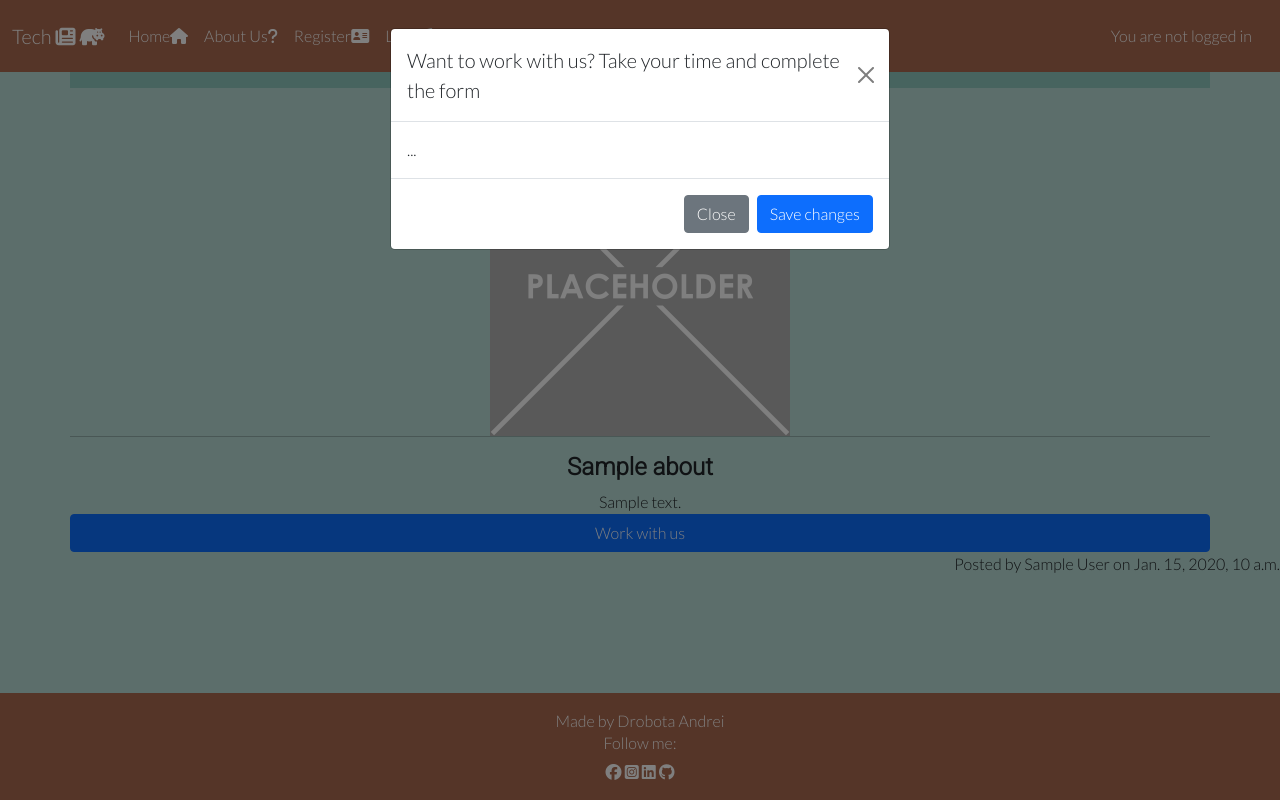
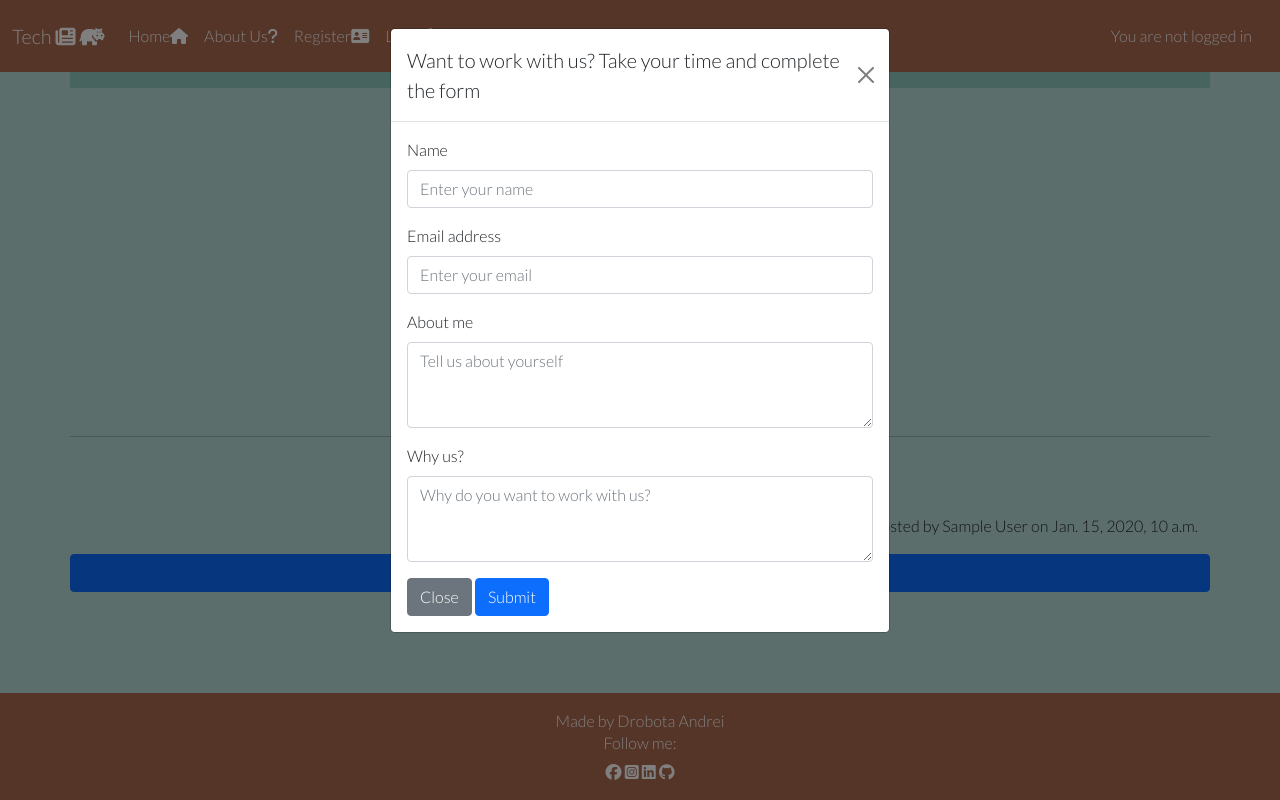
Before and after one commit to andreidrobota/milestone4, a Django app: template aboutapp/templates/about/about.html in a window 1280 px wide, after a click on "Work with us". Run offline with Django 3.2, Linux system fonts and the light colour scheme; the template is opened without the code that fills it: most values are stand-ins (such as "Sample title", 1, 10 or a date in 2020); some libraries are stand-ins or nearby versions.

Commit message:
Feat: Finished the Work With us Modal + Backend for it

```diff
--- a/aboutapp/models.py
+++ b/aboutapp/models.py
@@ -2,6 +2,7 @@ from django.db import models
 from django.contrib.auth.models import User
 
 # Create your models here.
+
 
 class AboutApp(models.Model):
     title = models.CharField(max_length=150)
--- a/aboutapp/templates/about/about.html
+++ b/aboutapp/templates/about/about.html
@@ -13,8 +13,13 @@
             {{ about.content | safe }}
         </div>
     </div>
+    <div class="row">
+        <div class="col text-right">
+            <p class="text-end">Posted by {{ about.author }} on {{ about.renewed_on }}</p>
+        </div>
+    </div>
     <!-- Work with us button and modal -->
-    <div class="row">
+    <div class="row mb-2">
         <!-- Button trigger modal -->
         <button type="button" class="btn btn-primary" data-bs-toggle="modal" data-bs-target="#workModal">
             Work with us
@@ -29,21 +34,32 @@
                         <button type="button" class="btn-close" data-bs-dismiss="modal" aria-label="Close"></button>
                     </div>
                     <div class="modal-body">
-                        ...
-                    </div>
-                    <div class="modal-footer">
-                        <button type="button" class="btn btn-secondary" data-bs-dismiss="modal">Close</button>
-                        <button type="button" class="btn btn-primary">Save changes</button>
+                        <form action="{% url 'submit_work_request' %}" method="post">
+                            {% csrf_token %}
+                            <div class="mb-3">
+                                <label for="name" class="form-label">Name</label>
+                                <input type="text" class="form-control" id="name" name="name" placeholder="Enter your name" required>
+                            </div>
+                            <div class="mb-3">
+                                <label for="email" class="form-label">Email address</label>
+                                <input type="email" class="form-control" id="email" name="email" placeholder="Enter your email" required>
+                            </div>
+                            <div class="mb-3">
+                                <label for="about_me" class="form-label">About me</label>
+                                <textarea class="form-control" id="about_me" name="about_me" rows="3" placeholder="Tell us about yourself" required></textarea>
+                            </div>
+                            <div class="mb-3">
+                                <label for="why_us" class="form-label">Why us?</label>
+                                <textarea class="form-control" id="why_us" name="why_us" rows="3" placeholder="Why do you want to work with us?" required></textarea>
+                            </div>
+                            <button type="button" class="btn btn-secondary" data-bs-dismiss="modal">Close</button>
+                            <button type="submit" class="btn btn-primary">Submit</button>
+                        </form>
                     </div>
                 </div>
             </div>
         </div>
+
     </div>
 </div>
-<div class="row">
-    <div class="col text-right">
-        <p class="text-end">Posted by {{ about.author }} on {{ about.renewed_on }}</p>
-    </div>
-</div>
-</div>
 {% endblock content %}
--- a/newspage/admin.py
+++ b/newspage/admin.py
@@ -1,20 +1,22 @@
 from django.contrib import admin
 from .models import News, Comment
 from django_summernote.admin import SummernoteModelAdmin
+
 
 @admin.register(News)
 class NewsAdmin(SummernoteModelAdmin):
 
     list_display = ('title', 'slug', 'status', 'posting_date')
     search_fields = ['title']
-    list_filter = ('status','posting_date',)
+    list_filter = ('status', 'posting_date',)
     prepopulated_field = {'slug': ('title',)}
     summernote_fields = ('content',)
+
 
 @admin.register(Comment)
 class CommentAdmin(SummernoteModelAdmin):
 
-    list_display = ('post','added_on', 'approved')
+    list_display = ('post', 'added_on', 'approved')
 
 
 # Register your models here.
--- a/newspage/models.py
+++ b/newspage/models.py
@@ -42,4 +42,5 @@ class Comment(models.Model):
         ordering = ["added_on"]
 
     def __str__(self):
-        return f"Comment with the content of '{self.body}' written by {self.author}"
+        return f"Comment with the content of '{self.body}' " \
+                f"written by {self.author}"
--- a/static/css/style.css
+++ b/static/css/style.css
@@ -87,3 +87,9 @@ nav a:hover {
 .margin-top{
     margin-top: 100px;
 }
+
+/* Buttons */
+
+.btn-work {
+    margin-bottom: 10px;
+}
--- a/technews/settings.py
+++ b/technews/settings.py
@@ -29,7 +29,7 @@ TEMPLATES_DIR = os.path.join(BASE_DIR, 'templates')
 SECRET_KEY = os.environ.get("SECRET_KEY")
 
 # SECURITY WARNING: don't run with debug turned on in production!
-DEBUG = False
+DEBUG = True
 
 ALLOWED_HOSTS = [
     '8000-andreidrobot-milestone4-8mdzc6ulsja.ws-eu110.gitpod.io',
--- a/templates/base.html
+++ b/templates/base.html
@@ -99,10 +99,10 @@
     <footer class="footer mt-auto py-3 brown-bg">
         <p class="m-0 text-center text-white">Made by Drobota Andrei</p>
         <article class="m-0 text-center text-white"><h6>Follow me: </h6>
-            <a class="text-white" href="https://www.facebook.com/drobotaa/"><i class="fa-brands fa-facebook"></i></a>
-            <a class="text-white" href="https://www.instagram.com/drobotaa/"><i class="fa-brands fa-square-instagram"></i></a>
-            <a class="text-white" href="https://www.linkedin.com/in/andrei-drobota-a64a94281/"><i class="fa-brands fa-linkedin"></i></a>
-            <a class="text-white" href="https://github.com/andreidrobota"><i class="fa-brands fa-github"></i></a>
+            <a class="text-white" href="https://www.facebook.com/drobotaa/" target="_blank"><i class="fa-brands fa-facebook"></i></a>
+            <a class="text-white" href="https://www.instagram.com/drobotaa/" target="_blank"><i class="fa-brands fa-square-instagram"></i></a>
+            <a class="text-white" href="https://www.linkedin.com/in/andrei-drobota-a64a94281/" target="_blank"><i class="fa-brands fa-linkedin"></i></a>
+            <a class="text-white" href="https://github.com/andreidrobota" target="_blank"><i class="fa-brands fa-github"></i></a>
         </article>
     </footer>
 
```
Also changed, not shown: aboutapp/forms.py (added, +7 -0 lines), aboutapp/urls.py (+4 -3 lines), aboutapp/views.py (+32 -1 lines), newspage/templates/newspage/news_detail.html (+3 -4 lines), newspage/views.py (+29 -3 lines), aboutapp/migrations/0003_workrequest.py (added), static/js/workwithus.js (deleted).
